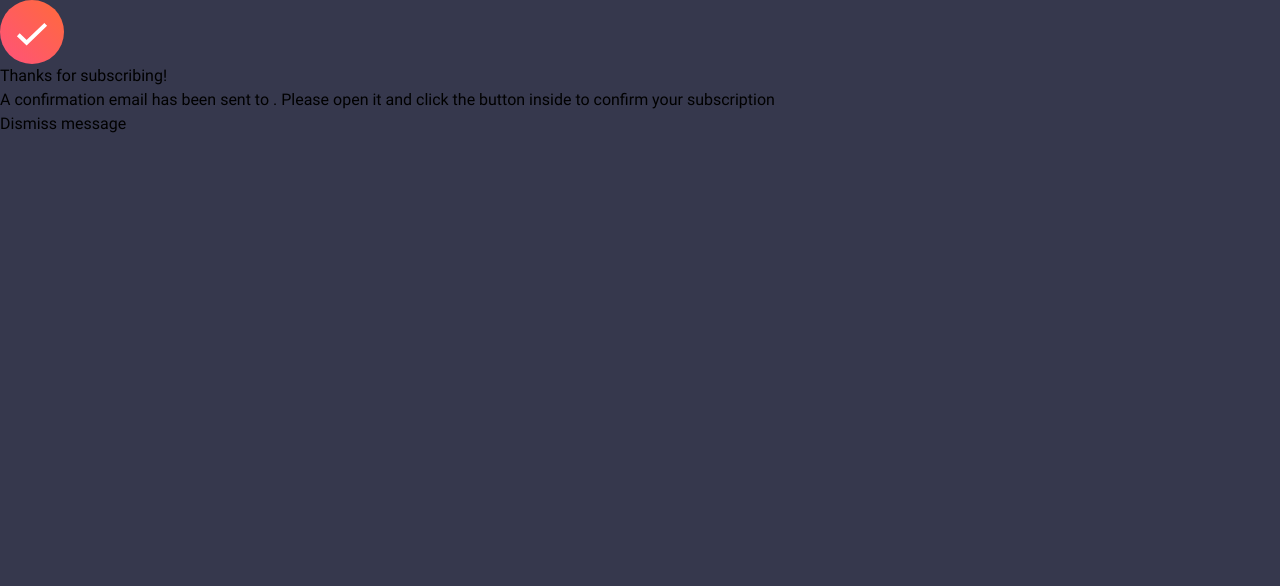
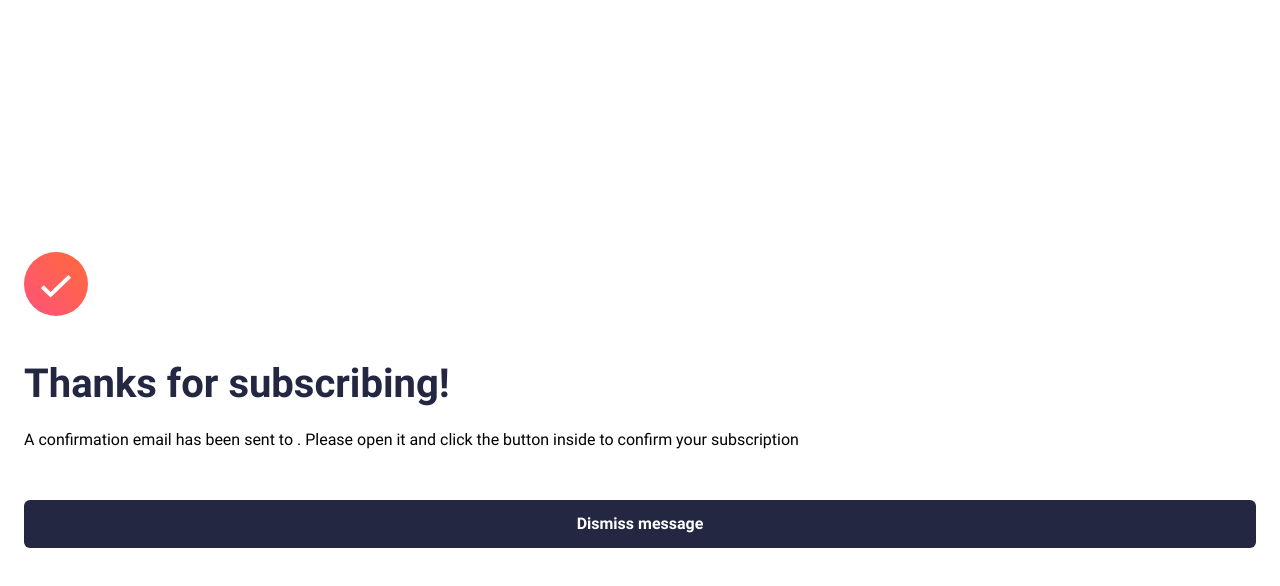
Before and after one commit to JorgeAMendoza/newsletter-sign-up, a React (Vite) app: page / in a window 1280 px wide. Shown: the top 586 px of the page. Built offline with nearby package versions, Linux system fonts and the light colour scheme.

Commit message:
style the confirmation
use tailwindcss to style the confirmation page.

```diff
--- a/src/features/confirmation/components/Confirmation.tsx
+++ b/src/features/confirmation/components/Confirmation.tsx
@@ -10,13 +10,17 @@ interface ConfirmationProps {
 export const Confirmation = ({ email, reset }: ConfirmationProps) => {
   const dispatch = useContext(ActionContext)
   return (
-    <main>
-      <img src={checkmark} alt=""></img>
-      <h1>Thanks for subscribing!</h1>
-      <p>
-        A confirmation email has been sent to <strong>{email}</strong>. Please
-        open it and click the button inside to confirm your subscription
-      </p>
+    <main className="bg-white min-h-screen flex flex-col px-6 justify-center gap-12">
+      <img src={checkmark} alt="" className="w-16"></img>
+      <div>
+        <h1 className="text-navy-dark font-bold text-4xl leading-10 mb-6">
+          Thanks for subscribing!
+        </h1>
+        <p className="text-base">
+          A confirmation email has been sent to <strong>{email}</strong>. Please
+          open it and click the button inside to confirm your subscription
+        </p>
+      </div>
 
       <button
         type="button"
@@ -25,6 +29,7 @@ export const Confirmation = ({ email, reset }: ConfirmationProps) => {
           dispatch('')
           reset()
         }}
+        className="bg-navy-dark text-white font-bold py-3 px-6 rounded-md hover:bg-navy-light"
       >
         Dismiss message
       </button>
```
